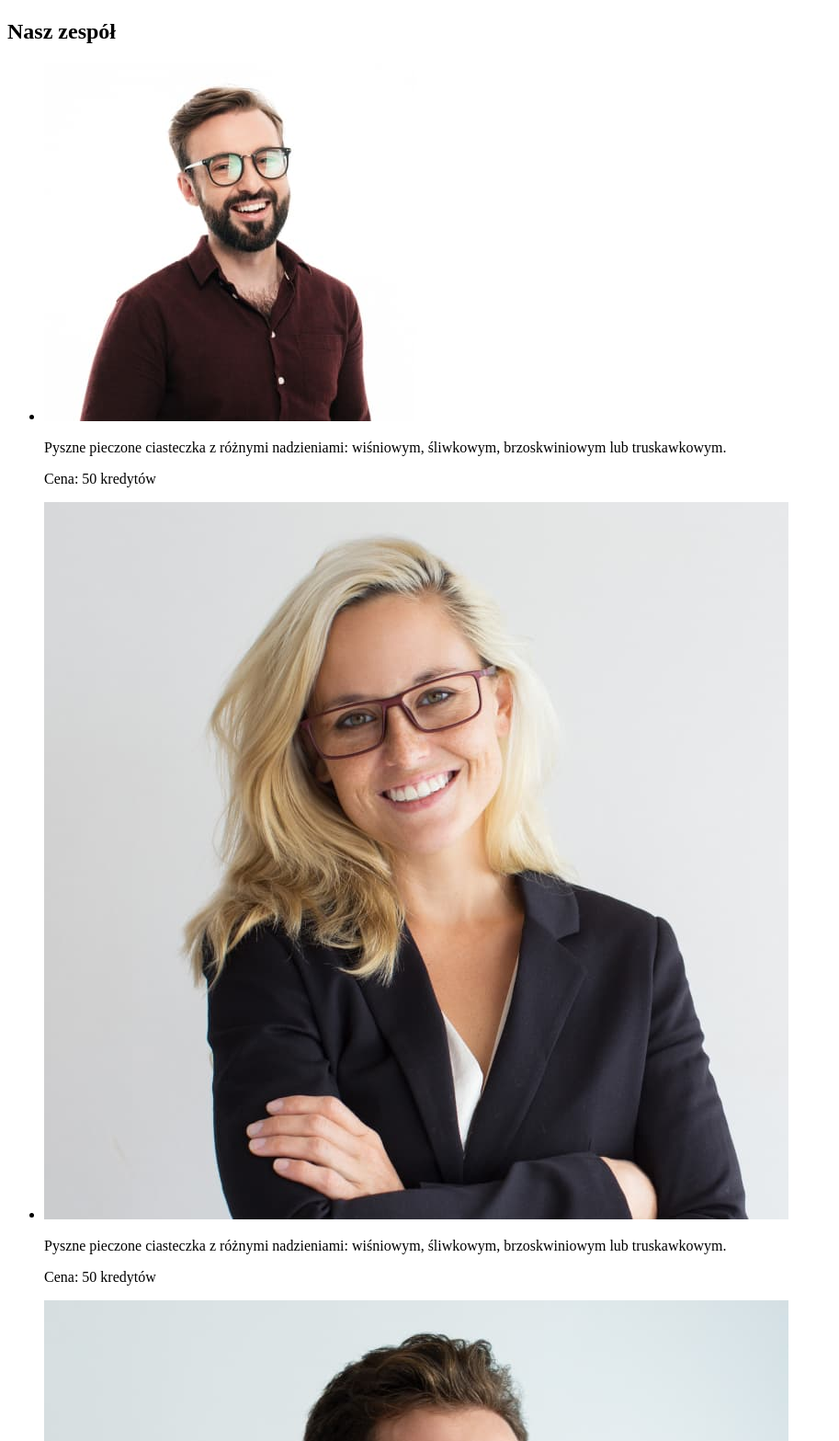
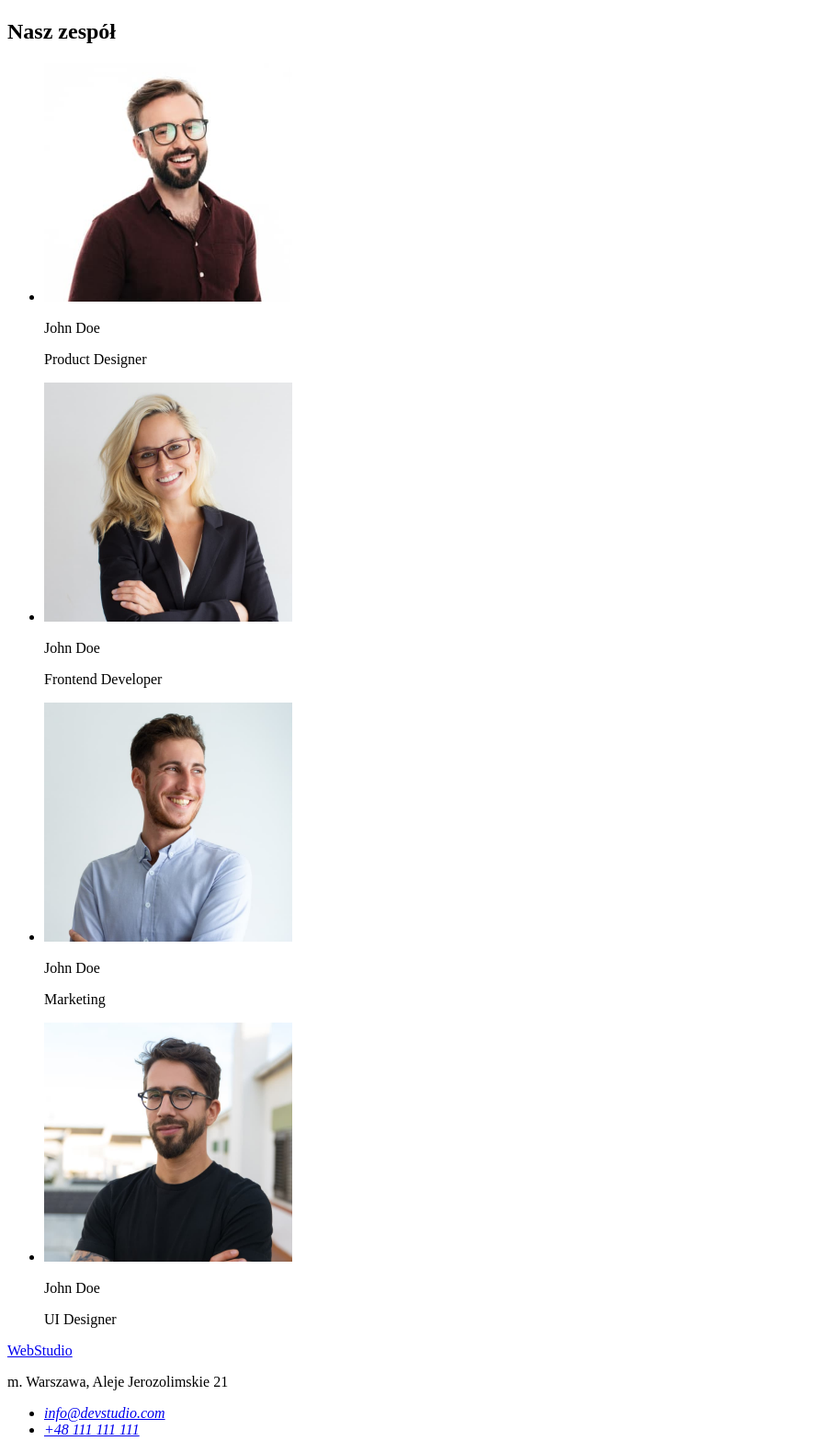
Before and after one commit to Malwina9086/goit-homework-markup-01, a plain HTML site: page index.html in a window 1280 px wide. Shown: the part 1539-3106 px from the top of the page at 92% size, without its empty margins (0-913 px from the left). Drawn offline with Linux system fonts and the light colour scheme.

Commit message:
git push

```diff
--- a/index.html
+++ b/index.html
@@ -57,64 +57,66 @@
         <h2>Czym się zajmujemy</h2>
         <ul>
         <li><img src="./images/img.jpg"
-        alt="pisanie na klawiaturze"
-        width="370"px
-        height="294"px>
+        alt="typing on keyboard"
+        width="370px"
+        height="294px">
       </li>
-        <li><img src="./images/box 2.jpg"
-        alt="smartphone w rece"
-        width="370"px
-        height="294"px>
+        <li>
+          <img src="./images/box 2.jpg"
+        alt="phone holding"
+        width="370px"
+        height="294px">
       </li>
-        <li><img src="./images/box 3.jpg"
-        alt="tablet w rece"
-        width="370"px
-        height="294"px>
+        <li>
+          <img src="./images/box 3.jpg"
+        alt="tablet holding"
+        width="370px"
+        height="294px">
       </li>
       </ul>
       </section>
       <article>
         <h2>Nasz zespół</h2>
         <ul>
-  <li><img src="./images/img (1).jpg"
-  alt=""
-  width=""
-        height=""/>
+  <li>
+    <img src="./images/img (1).jpg"
+  alt="smiling man"
+  width="270px"
+        height="260px"/>
   <p>
-    Pyszne pieczone ciasteczka z różnymi nadzieniami: wiśniowym, śliwkowym,
-    brzoskwiniowym lub truskawkowym.
+    John Doe
   </p>
-  <p>Cena: 50 kredytów</p>
+  <p>Product Designer</p>
 </li>
-  <li><img src="./images/img (2).jpg"
-  alt=""
-  width=""
-        height=""/>
+  <li>
+    <img src="./images/img (2).jpg"
+  alt="blond woman smiling"
+  width="270px"
+        height="260px"/>
   <p>
-    Pyszne pieczone ciasteczka z różnymi nadzieniami: wiśniowym, śliwkowym,
-    brzoskwiniowym lub truskawkowym.
+    John Doe
   </p>
-  <p>Cena: 50 kredytów</p>
+  <p>Frontend Developer</p>
 </li>
-  <li><img src="./images/img (3).jpg"
-  alt=""
-  width=""
-        height=""/>
+  <li>
+    <img src="./images/img (3).jpg"
+  alt="smiling man"
+  width="270px"
+        height="260px"/>
   <p>
-    Pyszne pieczone ciasteczka z różnymi nadzieniami: wiśniowym, śliwkowym,
-    brzoskwiniowym lub truskawkowym.
+    John Doe
   </p>
-  <p>Cena: 50 kredytów</p>
+  <p>Marketing</p>
 </li>
- <li><img src="./images/img (4).jpg"
-  alt=""
-  width=""
-        height=""/>
+ <li>
+  <img src="./images/img (4).jpg"
+  alt="man with glasses"
+  width="270px"
+        height="260px"/>
   <p>
-    Pyszne pieczone ciasteczka z różnymi nadzieniami: wiśniowym, śliwkowym,
-    brzoskwiniowym lub truskawkowym.
+   John Doe
   </p>
-  <p>Cena: 50 kredytów</p>
+  <p>UI Designer</p>
 </li>
 </ul>
 </article>
@@ -123,14 +125,12 @@
     <footer>
       <a href="/">WebStudio</a>
       <p>m. Warszawa, Aleje Jerozolimskie 21</p>
+      <address>
       <ul>
       <li><a href="mailto:info@devstudio.com">info@devstudio.com</a></li>
       <li><a href="tel:+48 111 111 111">+48 111 111 111</a></li>
       </ul>
-      <address>
-
-      </addres>
-      </ul>
+    </address>
     </footer>
   </body>
 </html>
```
